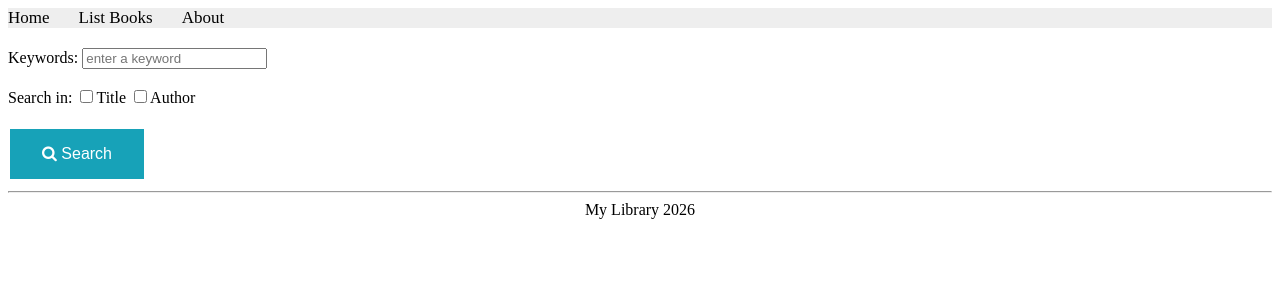
After one commit to 9llmy/Suliman-Al.ghofaili-421109766, a Django app: page /books/search/ in a window 1280 px wide. The commit adds this page. Shown: the top 300 px of the page. Run offline with Django 5.2, Linux system fonts and the light colour scheme.

Commit message:
Complete Lab 6: Implement search with actual Arabic Islamic books (Al-Bukhari, Al-Dhahabi, Ibn Qayyim)

```diff
--- a/apps/bookmodule/urls.py
+++ b/apps/bookmodule/urls.py
@@ -10,4 +10,5 @@ urlpatterns = [
     path('html5/text/formatting/', views.formatting, name="books.formatting"),
     path('html5/listing/', views.listing, name="books.listing"),
     path('html5/tables/', views.tables, name="books.tables"),
+    path('search/', views.search, name="books.search"),
 ]
--- a/apps/bookmodule/views.py
+++ b/apps/bookmodule/views.py
@@ -19,3 +19,27 @@ def listing(request):
     return render(request, 'bookmodule/listing.html')
 def tables(request):
     return render(request, 'bookmodule/tables.html')
+def getBooksList():
+    book1 = {'id': 12344321, 'title': 'كتاب الداء والدواء', 'author': 'ابن قيم الجوزية'}
+    book2 = {'id': 56788765, 'title': 'كتاب سير أعلام النبلاء', 'author': 'الذهبي'}
+    book3 = {'id': 43211234, 'title': 'كتاب صحيح البخاري', 'author': 'الإمام البخاري'}
+    return [book1, book2, book3]
+def search(request):
+    if request.method == "POST":
+        string = request.POST.get('keyword').lower()
+        isTitle = request.POST.get('option1')
+        isAuthor = request.POST.get('option2')
+
+        # جلب الكتب والفلترة
+        books = getBooksList()
+        newBooks = []
+        for item in books:
+            contained = False
+            if isTitle and string in item['title'].lower(): contained = True
+            if not contained and isAuthor and string in item['author'].lower(): contained = True
+
+            if contained: newBooks.append(item)
+
+        return render(request, 'bookmodule/bookList.html', {'books': newBooks})
+
+    return render(request, 'bookmodule/search.html')
--- /dev/null
+++ b/apps/templates/bookmodule/search.html
@@ -0,0 +1,46 @@
+{% extends "layouts/base.html" %}
+{% load static %}
+
+{% block title %} Searching Page {% endblock title %}
+
+{% block stylesheets %}
+<style>
+    .searchForm {
+        margin-top: 20px;
+    }
+    button {
+        color: #fff;
+        background-color: #17a2b8;
+        border: none;
+        padding: 16px 32px;
+        text-align: center;
+        text-decoration: none;
+        display: inline-block;
+        font-size: 16px;
+        margin: 4px 2px;
+        transition-duration: 0.4s;
+        cursor: pointer; /* hand pointer */
+    }
+    button:hover {
+        background-color: green;
+        color: white;
+    }
+</style>
+{% endblock stylesheets %}
+
+{% block content %}
+<form class="searchForm" method="post" action="">
+    {% csrf_token %}
+
+    <label>Keywords: </label>
+    <input type="text" name="keyword" placeholder="enter a keyword"/>
+    <br/><br/>
+
+    <label>Search in: </label>
+    <input type="checkbox" name="option1"/><label>Title</label>
+    <input type="checkbox" name="option2"/><label>Author</label>
+    <br/><br/>
+
+    <button type="submit"><i class="fa fa-search" aria-hidden="true"></i> Search</button>
+</form>
+{% endblock content %}
--- a/apps/templates/layouts/base.html
+++ b/apps/templates/layouts/base.html
@@ -8,6 +8,7 @@
     <meta name="author" content="author name">
     <link rel="icon" href="{% static 'qu-icon.png' %}">
     <meta charset="UTF-8">
+    <link rel="stylesheet" href="https://cdnjs.cloudflare.com/ajax/libs/font-awesome/4.7.0/css/font-awesome.min.css">
     <link rel="stylesheet" href="{% static 'styles.css' %}">
     {% block stylesheets %} {% endblock stylesheets %}
 </head>
```
Also changed, not shown: apps/templates/bookmodule/bookList.html (added, +21 -0 lines).
